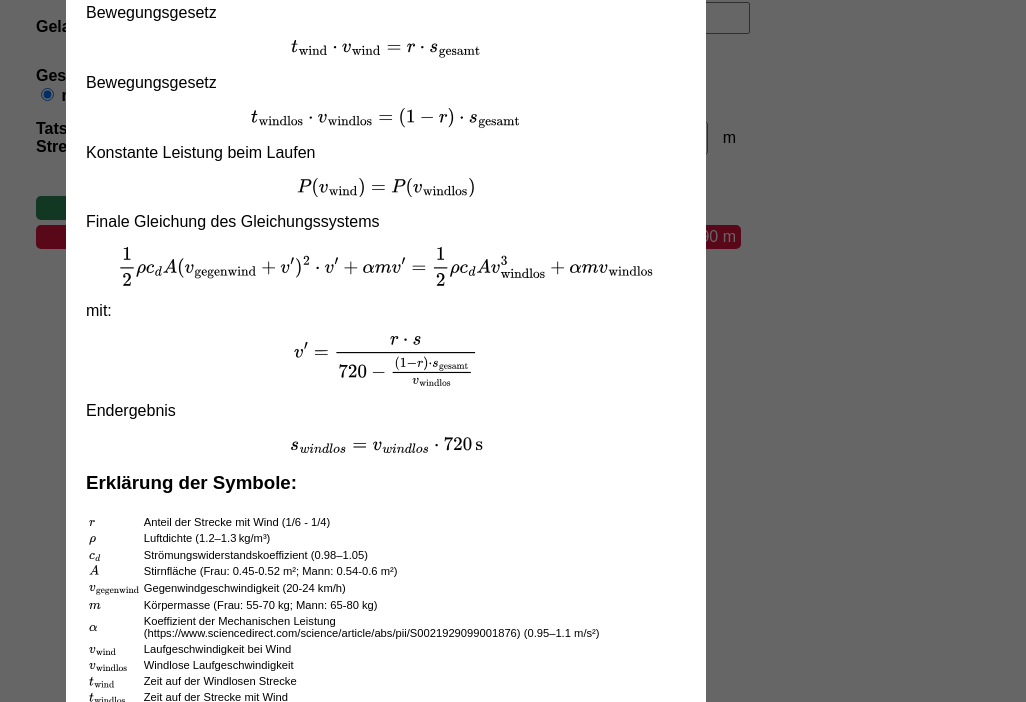
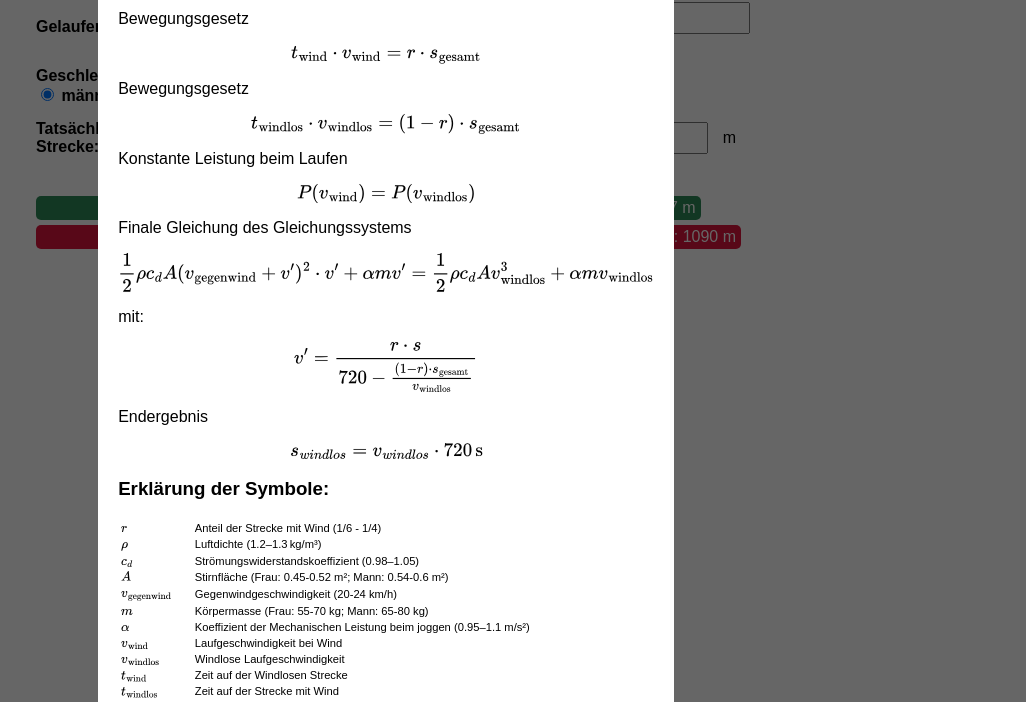
Before and after one commit to JoxCraft/JoxCraft.github.io, a plain HTML site: page index.html in a window 1280 px wide. Both pictures are taken after a click on the button "ℹ️". Shown: the part 98-800 px from the top of the page, without its empty margins (254-1280 px from the left). Drawn offline with nearby package versions, Linux system fonts and the light colour scheme.

Commit message:
Update index.html

```diff
--- a/index.html
+++ b/index.html
@@ -205,7 +205,7 @@ v' = \frac{r \cdot s}{720 - \frac{(1 - r) \cdot s_{\text{gesamt}}}{v_{\text{wind
       <tr><td>\( A \)</td><td>Stirnfläche (Frau: 0.45-0.52 m²; Mann: 0.54-0.6 m²)</td></tr>
       <tr><td>\(v_{\text{gegenwind}} \)</td><td>Gegenwindgeschwindigkeit (20-24 km/h)</td></tr>
       <tr><td>\( m \)</td><td>Körpermasse (Frau: 55-70 kg; Mann: 65-80 kg)</td></tr>
-      <tr><td>\( \alpha \)</td><td>Koeffizient der Mechanischen Leistung (https://www.sciencedirect.com/science/article/abs/pii/S0021929099001876)  (0.95–1.1 m/s²)</td></tr>
+      <tr><td>\( \alpha \)</td><td>Koeffizient der Mechanischen Leistung beim joggen (0.95–1.1 m/s²)</td></tr>
       <tr><td>\(v_{\text{wind}} \)</td><td>Laufgeschwindigkeit bei Wind</td></tr>
       <tr><td>\( v_{\text{windlos}} \)</td><td>Windlose Laufgeschwindigkeit</td></tr>
       <tr><td>\(t_{\text{wind}} \)</td><td>Zeit auf der Windlosen Strecke</td></tr>
```
